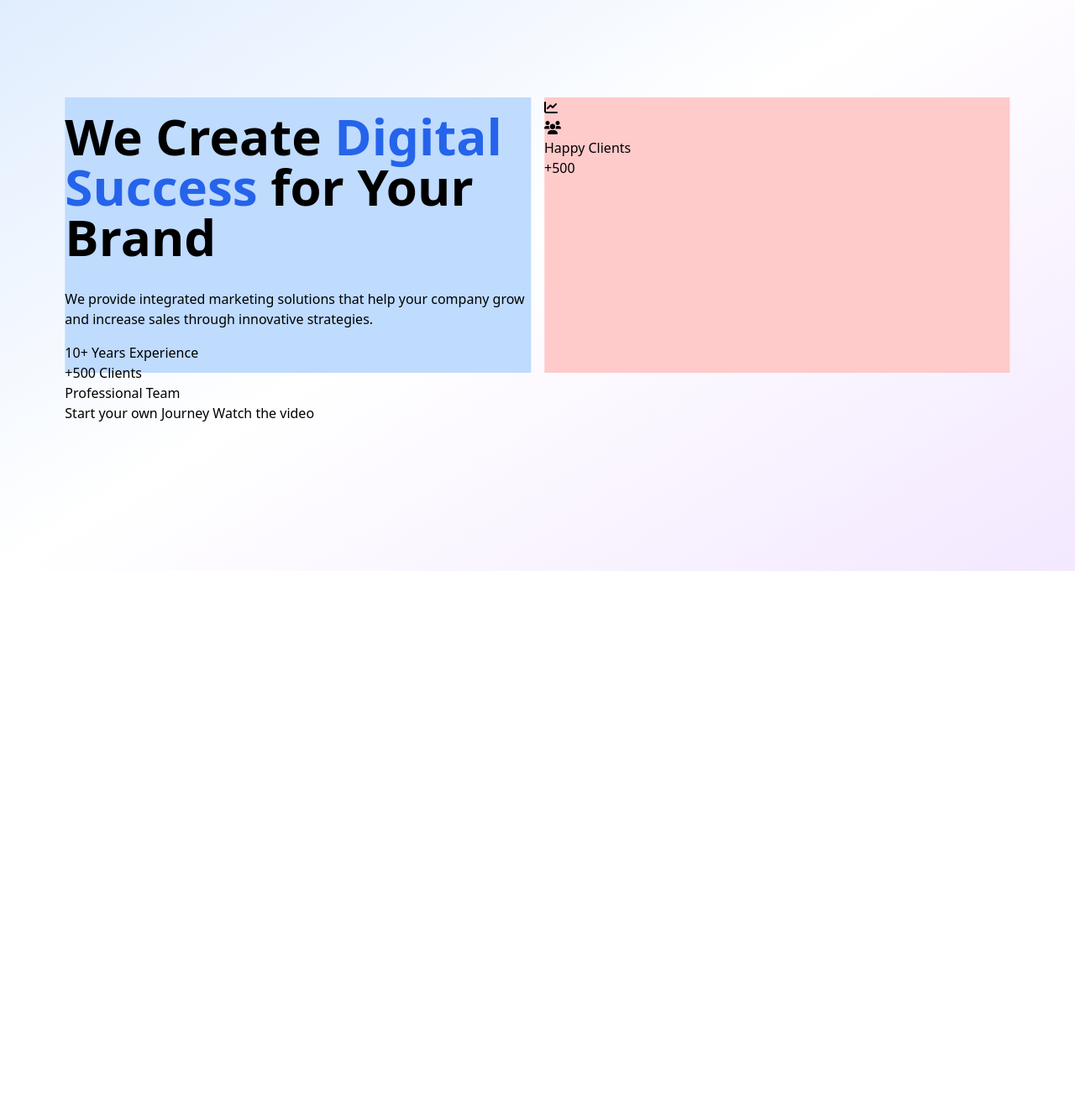
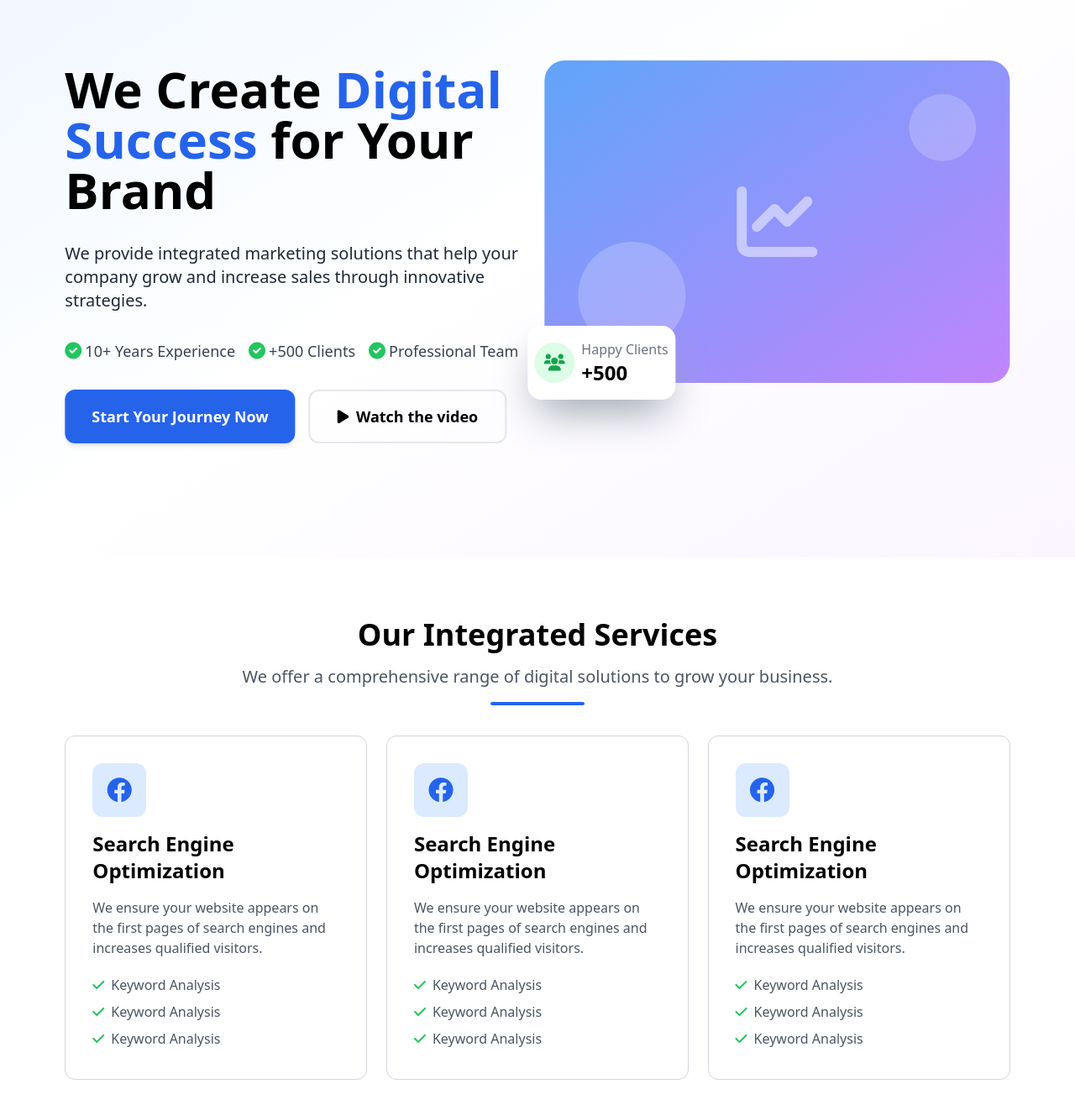
Before and after one commit to AyaAhmed50/DigitalPro, a plain HTML site: page index.html in a window 1280 px wide. Shown: the part 200-1522 px from the top of the page at 84% size. Before the commit the page ends 880 px from the top, so only its background shows below. Drawn offline with nearby package versions, Linux system fonts and the light colour scheme.

Commit message:
landpage

```diff
--- a/index.html
+++ b/index.html
@@ -10,9 +10,9 @@
 </head>
 <body class="font-sans">
     <header class="bg-white shadow-lg shadow-gray-300 fixed top-0 left-0 w-full z-10 p-0">
-        <div class="h-16 w-11/12 m-auto flex justify-between items-center py-9 px-6">
+        <div class="h-16 w-11/12 m-auto flex justify-between items-center py-9 px-1 lg:px-6">
             <p class="text-blue-600 text-3xl font-bold relative pr-30 min-w-64">DigitalPro <span class="text-xs font-normal absolute top-2 ml-2 px-2 py-1 whitespace-nowrap bg-blue-100 rounded-full">Marketing Agency</span></p>
-            <nav class="flex justify-between gap-8 text-md font-semibold text-gray-600">
+            <nav class="hidden lg:flex justify-between gap-8 text-md font-semibold text-gray-600 ">
                 <a href="http://" target="_blank" rel="noopener noreferrer" class="hover:text-blue-600 transition-all">Home</a>
                 <a href="http://" target="_blank" rel="noopener noreferrer" class="hover:text-blue-600 transition-all">Services</a>
                 <a href="http://" target="_blank" rel="noopener noreferrer" class="hover:text-blue-600 transition-all">Our Work</a>
@@ -22,40 +22,85 @@
             <button class="px-6 py-2 bg-blue-600 rounded-lg text-white font-semibold hover:bg-blue-700 hover:shadow-lg transition-all shadow-md">Get a Consultation</button>
         </div>
     </header>
-    <main class="h-screen mt-20 p-0">
-        <div class="h-full bg-gradient-to-br from-blue-100 via-white to-purple-100 relative"> <!-- overlay -->
-            <div class="h-1/2 w-11/12 py-9 px-6 m-auto flex justify-center items-center gap-4 absolute top-1/2 left-1/2 -translate-x-1/2 -translate-y-1/2"> <!-- container -->
-                <div class="w-1/2 h-full bg-blue-200">
+    <main class="h-screen mt-16 p-0">
+        <div class="h-full bg-gradient-to-br from-blue-50 via-white to-purple-50 relative"> <!-- overlay -->
+            <div class="h-3/5 w-11/12 py-9 px-6 m-auto flex justify-center items-center gap-4 absolute top-1/2 left-1/2 -translate-x-1/2 -translate-y-1/2"> <!-- container -->
+                <div class="w-1/2 h-full">
                     <h1 class="text-6xl font-bold py-4">
                         We Create <span class="text-blue-600">Digital Success</span> for Your Brand
                     </h1>
-                    <p class="py-4">
+                    <p class="py-4 text-xl text-gray-800">
                         We provide integrated marketing solutions that help your company grow and increase sales through innovative strategies.
                     </p>
-                    <ul>
-                        <li>10+ Years Experience</li>
-                        <li>+500 Clients</li>
-                        <li>Professional Team</li>
+                    <ul class="py-4 flex justify-start gap-4 text-lg text-gray-700">
+                        <li class="inline-block"><i class="fa-solid fa-circle-check bg-white text-green-500 text-xl leading-5 rounded-full mr-1"></i>10+ Years Experience</li>
+                        <li class="inline-block"><i class="fa-solid fa-circle-check bg-white text-green-500 text-xl leading-5 rounded-full mr-1"></i>+500 Clients</li>
+                        <li class="inline-block"><i class="fa-solid fa-circle-check bg-white text-green-500 text-xl leading-5 rounded-full mr-1"></i>Professional Team</li>
                     </ul>
-                    <div>
-                        <button>Start your own Journey</button>
-                        <button>Watch the video</button>
+                    <div class="py-4 flex gap-4 text-lg">
+                        <button class="px-8 py-4 bg-blue-600 rounded-xl text-white font-semibold hover:bg-blue-700 hover:shadow-xl transition-all shadow-md">Start Your Journey Now</button>
+                        <button class="px-8 py-4 border-2 border-gray-200 rounded-xl hover:text-blue-700 hover:border-blue-700 transition-all ease-linear duration-300 font-semibold"><i class="fa-solid fa-play mr-1"></i> Watch the video</button>
                     </div>
                 </div>
-                <div class="w-1/2 h-full bg-red-200">
-                    <div></div>
-                    <div></div>
-                    <i class="fa-solid fa-chart-line"></i>
-                    <div>
-                        <i class="fa-solid fa-users"></i>
+                <div class="hidden lg:block w-1/2 h-96 bg-gradient-to-br from-blue-400 to-purple-400 rounded-3xl relative">
+                    <div class="absolute size-20 rounded-full bg-white opacity-20 right-10 top-10"></div>
+                    <div class="absolute size-32 rounded-full bg-white opacity-20 left-10 bottom-10"></div>
+                    <i class="fa-solid fa-chart-line absolute text-white opacity-50 left-1/2 top-1/2 text-8xl -translate-x-1/2 -translate-y-1/2"></i>
+                    <div class="absolute -left-5 -bottom-5 shadow-2xl shadow-gray-400 bg-white rounded-2xl w-44 px-2 py-4 flex justify-center items-center gap-2">
+                        <div class="size-12 bg-green-100 rounded-full flex justify-center items-center ">
+                            <i class="fa-solid fa-users text-xl text-green-600 "></i>
+                        </div>
                         <div>
-                            Happy Clients <br>
-                            +500
+                            <span class="text-gray-500">Happy Clients</span> <br>
+                            <span class="font-bold text-2xl">+500</span>
                         </div>
                     </div>
                 </div>
             </div>
         </div>
     </main>
+    <section class="pt-10 bg-white min-h-[80vh]">
+        <h2 class="pt-8 text-4xl text-center font-bold ">Our Integrated Services</h2>
+        <p class="text-center text-gray-600 text-xl p-4">We offer a comprehensive range of digital solutions to grow your business.</p>
+        <div class="w-28 m-auto h-1 bg-blue-600 rounded-full"></div>
+        <div class="w-11/12 py-9 px-6 m-auto flex flex-wrap justify-between gap-4"> <!-- container -->
+            <div class="group w-full lg:w-[32%]  border border-gray-300 p-8 rounded-xl hover:bg-white hover:border-blue-600 hover:shadow-2xl transition-all duration-300"> <!-- card -->
+                <div class="size-16 flex justify-center items-center bg-blue-100 rounded-xl  text-blue-600 group-hover:bg-blue-600 group-hover:text-white transition-all duration-300">
+                    <i class="fa-brands fa-facebook text-3xl"></i>
+                </div>
+                <h3 class="py-4 text-2xl font-bold">Search Engine Optimization</h3>
+                <p class="text-gray-600 mb-4">We ensure your website appears on the first pages of search engines and increases qualified visitors.</p>
+                <ul>
+                    <li class="text-gray-600 py-1"><i class="fa-solid fa-check mr-2 text-green-500"></i>Keyword Analysis</li>
+                    <li class="text-gray-600 py-1"><i class="fa-solid fa-check mr-2 text-green-500"></i>Keyword Analysis</li>
+                    <li class="text-gray-600 py-1"><i class="fa-solid fa-check mr-2 text-green-500"></i>Keyword Analysis</li>
+                </ul>
+            </div>
+            <div class="group w-full lg:w-[32%] border border-gray-300 p-8 rounded-xl hover:bg-white hover:border-blue-600 hover:shadow-2xl transition-all duration-300"> <!-- card -->
+                <div class="size-16 flex justify-center items-center bg-blue-100 rounded-xl  text-blue-600 group-hover:bg-blue-600 group-hover:text-white transition-all duration-300">
+                    <i class="fa-brands fa-facebook text-3xl"></i>
+                </div>
+                <h3 class="py-4 text-2xl font-bold">Search Engine Optimization</h3>
+                <p class="text-gray-600 mb-4">We ensure your website appears on the first pages of search engines and increases qualified visitors.</p>
+                <ul>
+                    <li class="text-gray-600 py-1"><i class="fa-solid fa-check mr-2 text-green-500"></i>Keyword Analysis</li>
+                    <li class="text-gray-600 py-1"><i class="fa-solid fa-check mr-2 text-green-500"></i>Keyword Analysis</li>
+                    <li class="text-gray-600 py-1"><i class="fa-solid fa-check mr-2 text-green-500"></i>Keyword Analysis</li>
+                </ul>
+            </div>
+            <div class="group w-full lg:w-[32%] border border-gray-300 p-8 rounded-xl hover:bg-white hover:border-blue-600 hover:shadow-2xl transition-all duration-300"> <!-- card -->
+                <div class="size-16 flex justify-center items-center bg-blue-100 rounded-xl  text-blue-600 group-hover:bg-blue-600 group-hover:text-white transition-all duration-300">
+                    <i class="fa-brands fa-facebook text-3xl"></i>
+                </div>
+                <h3 class="py-4 text-2xl font-bold">Search Engine Optimization</h3>
+                <p class="text-gray-600 mb-4">We ensure your website appears on the first pages of search engines and increases qualified visitors.</p>
+                <ul>
+                    <li class="text-gray-600 py-1"><i class="fa-solid fa-check mr-2 text-green-500"></i>Keyword Analysis</li>
+                    <li class="text-gray-600 py-1"><i class="fa-solid fa-check mr-2 text-green-500"></i>Keyword Analysis</li>
+                    <li class="text-gray-600 py-1"><i class="fa-solid fa-check mr-2 text-green-500"></i>Keyword Analysis</li>
+                </ul>
+            </div>
+        </div>
+    </section>
 </body>
 </html>
```
